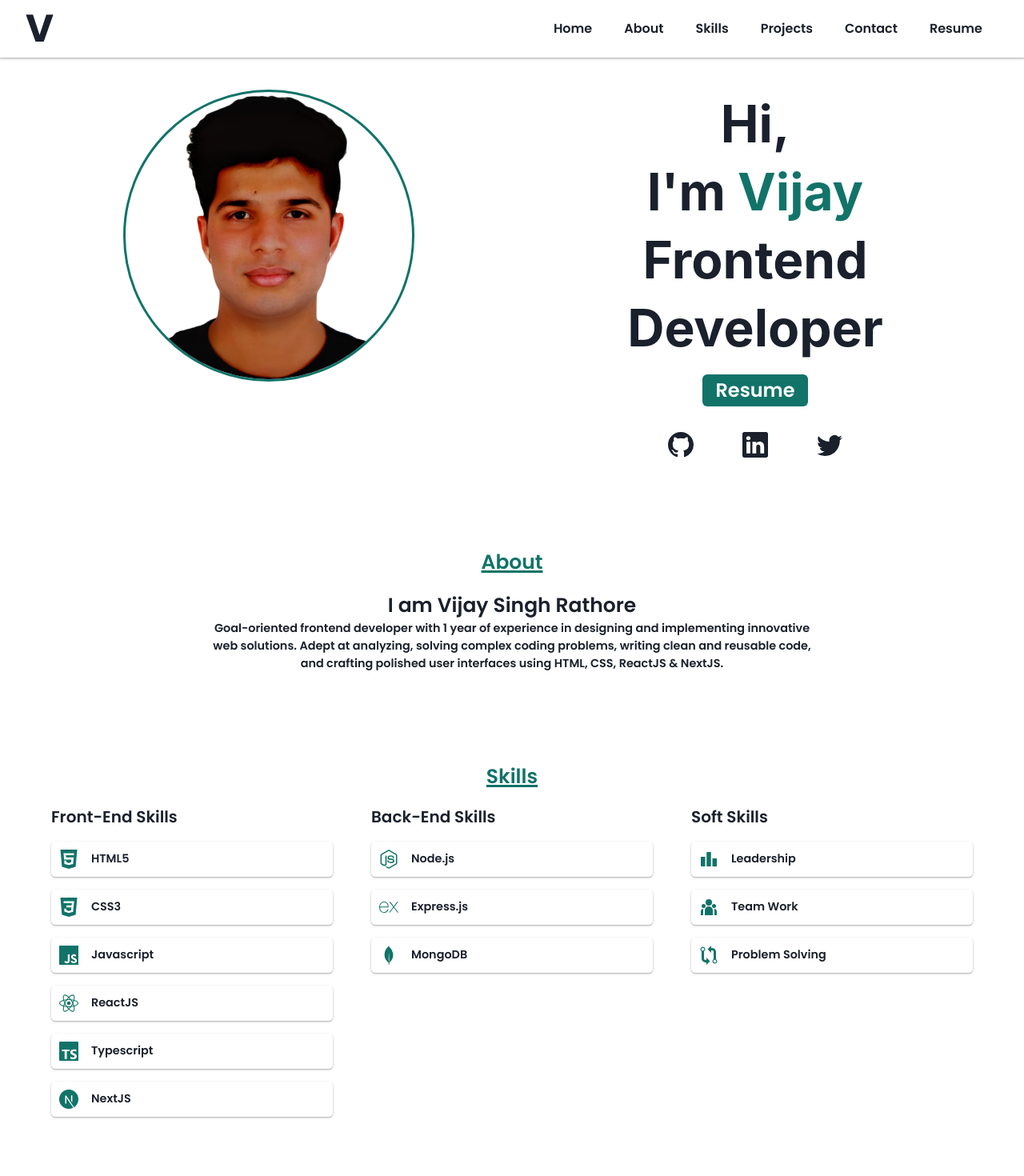
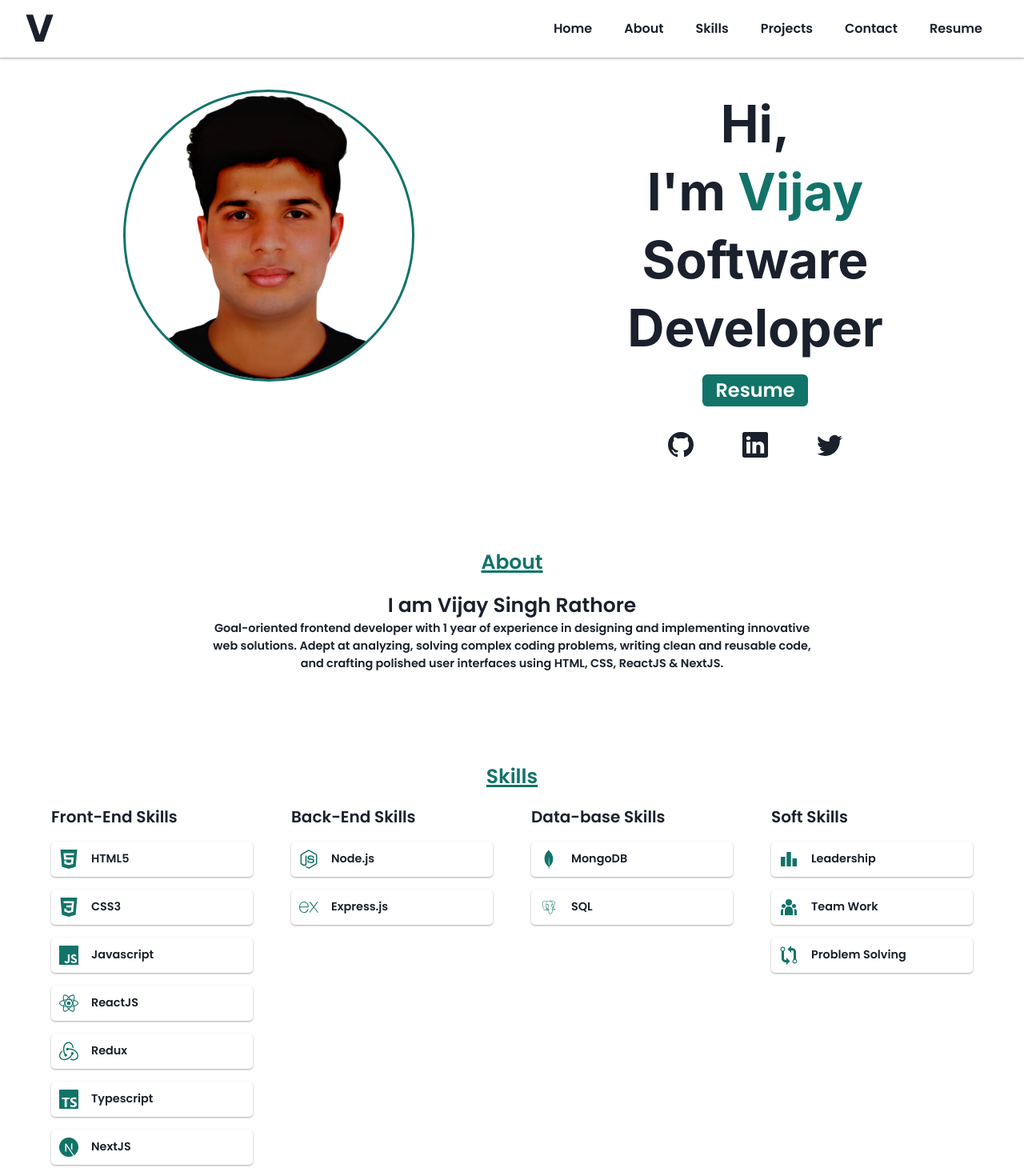
Before and after one commit to VijaySingh8650/VijaySingh8650.github.io, a React (Create React App) app: page / in a window 1280 px wide. Shown: the top 1470 px of the page at 80% size. Built offline with nearby package versions, Linux system fonts and the light colour scheme.

Commit message:
skills updated

```diff
--- a/src/Components/Home.jsx
+++ b/src/Components/Home.jsx
@@ -54,7 +54,7 @@ const Home = () => {
           </Heading>
         </Box>
 
-        <Heading variant={['sm', 'base', 'md']}>Frontend Developer</Heading>
+        <Heading variant={['sm', 'base', 'md']}>Software Developer</Heading>
 
         <Button
           onClick={onButtonClick}
--- a/src/Components/Skills.jsx
+++ b/src/Components/Skills.jsx
@@ -6,6 +6,10 @@ import { FaNodeJs } from "react-icons/fa";
 import { MdLeaderboard } from "react-icons/md";
 import { RiTeamFill} from "react-icons/ri";
 import { GoGitCompare} from "react-icons/go";
+import { DiPostgresql } from "react-icons/di";
+import { SiRedux } from "react-icons/si";
+
+
 import Static from './Static';
 import GitHub from './Git';
 
@@ -13,7 +17,7 @@ export default function Skills() {
   return (
     <Box id="skills" className={styles.container}>
           <Text color="#127369" className={styles.skills}>Skills</Text>
-          <SimpleGrid columns={[1,2,3]} gap="3rem" m="0 4rem">
+          <SimpleGrid columns={[1,2,4]} gap="3rem" m="0 4rem">
               <Box>
 
                   <Text  className={styles.title}>Front-End Skills</Text>
@@ -28,6 +32,9 @@ export default function Skills() {
                   </Box>
                   <Box className={styles.box}>
                       <SiReact className={styles.icon}/> <Text className={styles.text} variant={["sm","base","md"]}>ReactJS</Text>
+                  </Box>
+                  <Box className={styles.box}>
+                      <SiRedux className={styles.icon}/> <Text className={styles.text} variant={["sm","base","md"]}>Redux</Text>
                   </Box>
                   <Box className={styles.box}>
                       <SiTypescript className={styles.icon}/> <Text className={styles.text} variant={["sm","base","md"]}>Typescript</Text>
@@ -47,10 +54,18 @@ export default function Skills() {
                    <Box className={styles.box}>
                       <SiExpress className={styles.icon}/> <Text className={styles.text}  variant={["sm","base","md"]}>Express.js</Text>
                    </Box>
+
+
+              </Box>
+
+              <Box>
+                   <Text className={styles.title}>Data-base Skills</Text>
                    <Box className={styles.box}>
                       <SiMongodb className={styles.icon}/> <Text className={styles.text}  variant={["sm","base","md"]}>MongoDB</Text>
                    </Box>
-
+                   <Box className={styles.box}>
+                      <DiPostgresql  className={styles.icon}/> <Text className={styles.text}  variant={["sm","base","md"]}>SQL</Text>
+                   </Box>
               </Box>
 
 
```
